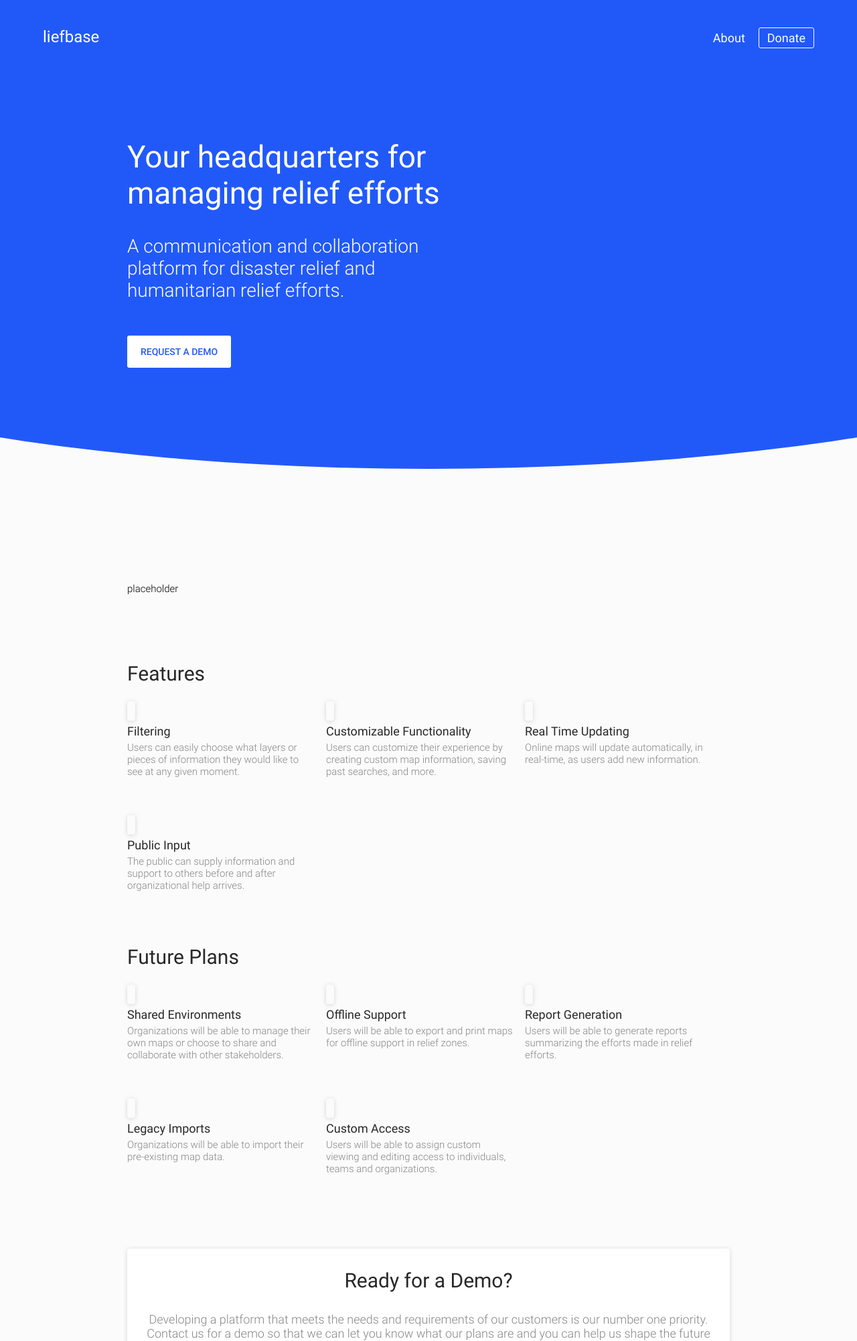
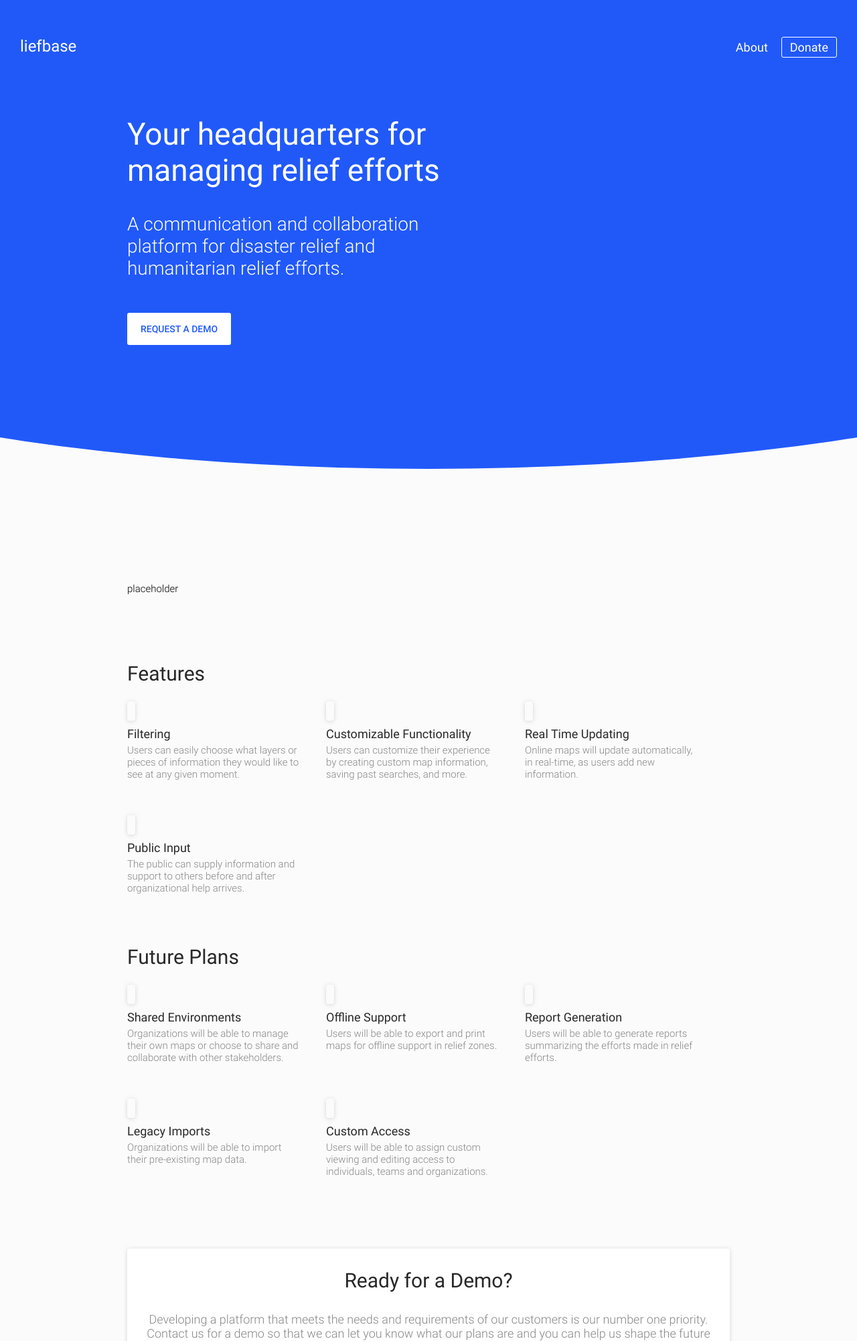
Before and after one commit to ProgrammingJoe/Liefbase-Static-Site, a Flask app: page / in a window 1280 px wide; the page is wider, and only the part inside the window is pictured. Shown: the top 2002 px of that part at 67% size. Run offline with Flask 2, Linux system fonts and the light colour scheme; some libraries are stand-ins or nearby versions.

Commit message:
updated for conflicts

```diff
--- a/static_site/static/css/main.css
+++ b/static_site/static/css/main.css
@@ -68,6 +68,8 @@ a {
 .navbar {
   overflow: hidden;
   font-size: 40px;
+  max-width: 1400px;
+  margin: 0 auto;
 }
 
 .navbar-left p, .navbar-right p {
@@ -75,11 +77,13 @@ a {
 }
 .navbar-right {
   float: right;
-  padding: 2% 5% 0 0;
+  margin-top: 40px;
+  margin-right: 30px;
 }
 .navbar-left {
   float: left;
-  padding: 2% 0 0 5%;
+  margin-top: 40px;
+  margin-left: 30px;
 }
 #hamburger-menu .navbar-donate.navbar-option {
   padding: 10px 100px;
@@ -123,7 +127,7 @@ a {
   display: table-cell;
 }
 .point-title {
-  margin: 10px 0 5px 0;
+  margin: 14px 0 5px 0;
 }
 .point-description {
   margin: 0;
@@ -138,7 +142,7 @@ a {
 }
 .platform-point-inner {
   margin: auto;
-  padding: 12px 15px 12px 0;
+  padding: 12px 40px 12px 0;
   display: inline-block;
 }
 
@@ -239,7 +243,7 @@ a {
   }
   .slogan {
     position: relative;
-    margin-top: 16vh;
+    margin-top: 80px;
     max-width: 500px;
   }
 
@@ -291,7 +295,7 @@ a {
   }
   .slogan {
     position: relative;
-    margin-top: 14vh;
+    margin-top: 80px;
   }
 
   .footer {
@@ -337,7 +341,7 @@ a {
   }
   .slogan {
     position: relative;
-    margin-top: 10vh;
+    margin-top: 40px;
   }
 
   .demo-signup-bot {
@@ -376,4 +380,9 @@ a {
   .hamburger-toggle {
     display: block;
   }
+ .platform-point-inner {
+    margin: auto;
+    padding: 12px 0px 12px 0px;
+    display: inline-block;
 }
+}
```
